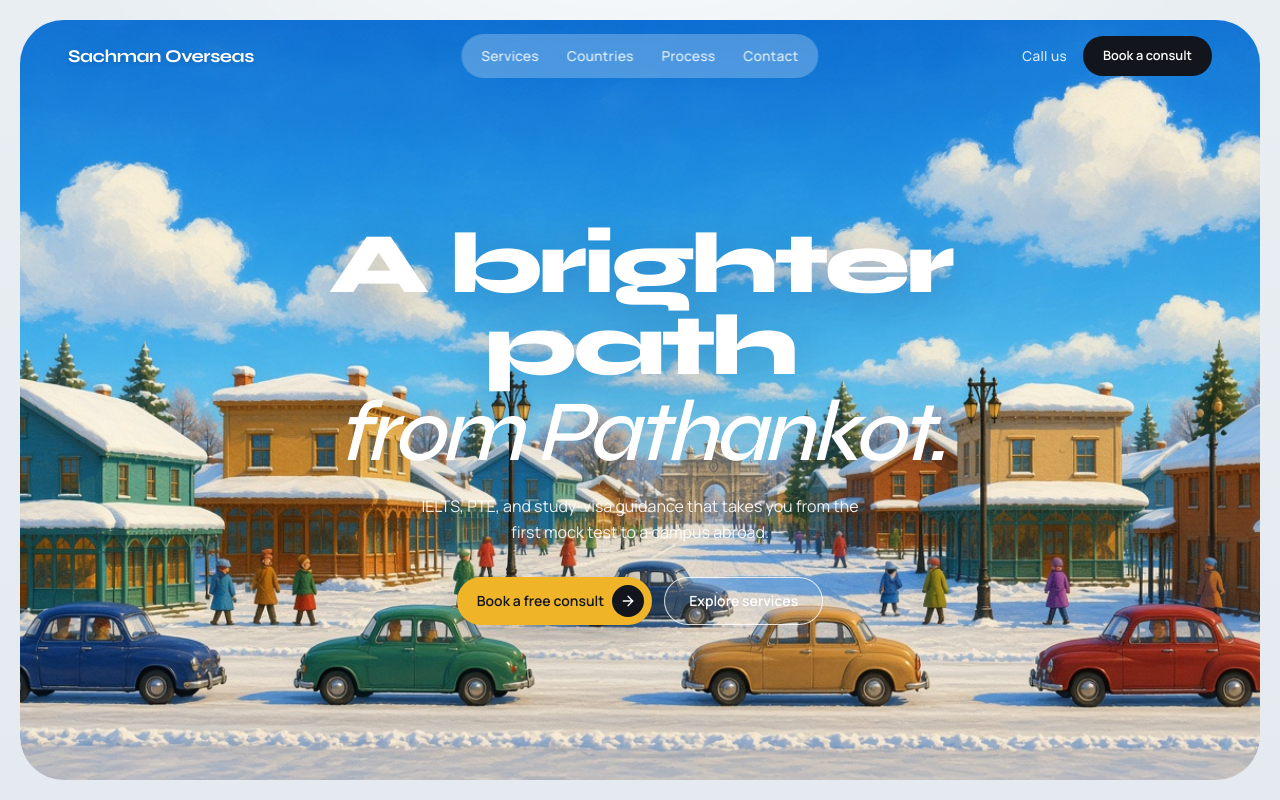
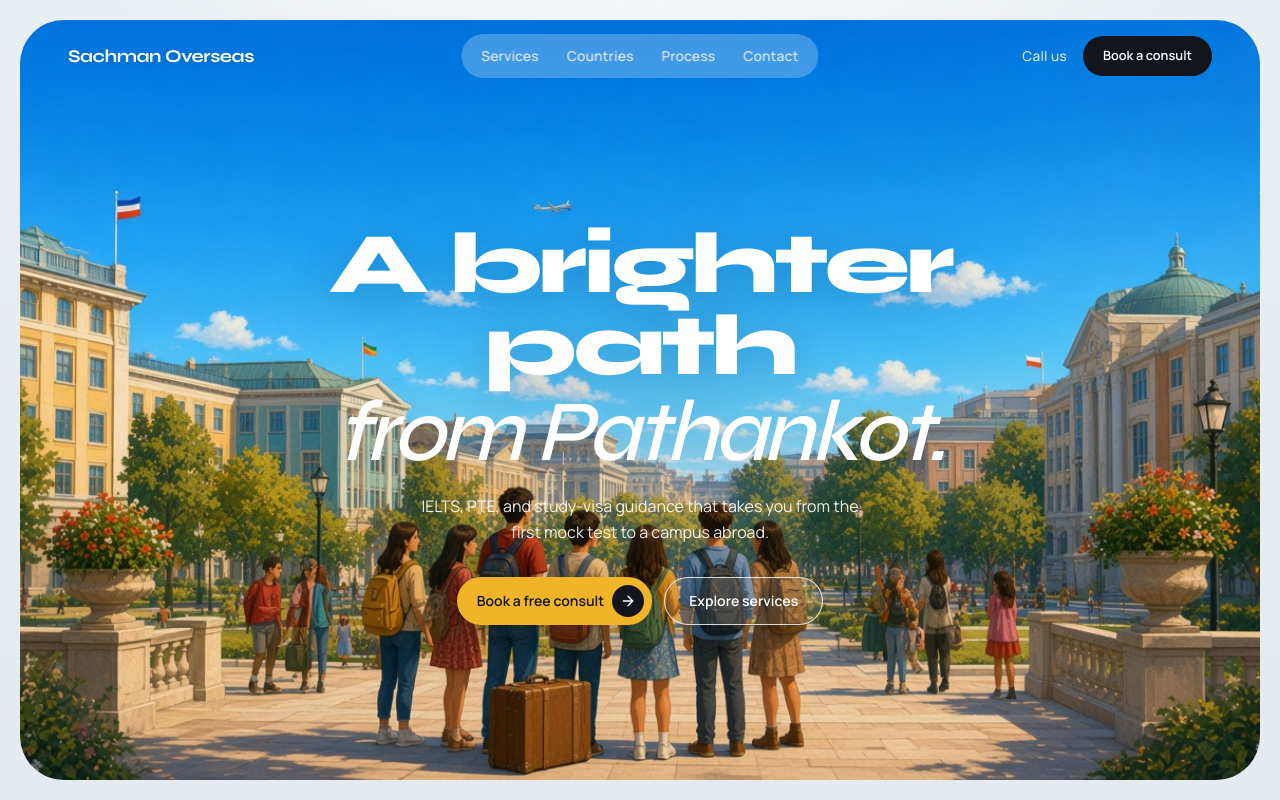
Before and after one commit to Abhi97shek/Sachman-Overseas-Website, a Next.js app: page / in a window 1280 px wide. Shown: the top 800 px of the page. Built offline with nearby package versions, Linux system fonts and the light colour scheme.

Commit message:
Point the hero painting at studying overseas
Replace the snowy village with students, a departure plane, and a campus abroad, keeping the clear blue painted sky.

Co-authored-by: abhi.kumar736 <abhi.kumar736@gmail.com>

```diff
--- a/src/components/hero.tsx
+++ b/src/components/hero.tsx
@@ -9,8 +9,8 @@ export function Hero() {
       <div className="relative mx-auto flex min-h-[min(78svh,40rem)] flex-col overflow-hidden rounded-[1.75rem] sm:min-h-[min(88svh,48rem)] sm:rounded-[2rem] md:min-h-[calc(100svh-2.5rem)] md:rounded-[2.75rem]">
         <div className="absolute inset-0">
           <Image
-            src="/images/hero-illustrated.jpg"
-            alt="Painted snowy town under a bright blue sky"
+            src="/images/hero-overseas.jpg"
+            alt="Students leaving for a painted university campus abroad"
             fill
             priority
             className="object-cover object-[center_42%]"
```
Also changed, not shown: public/images/hero-overseas.jpg (added).
